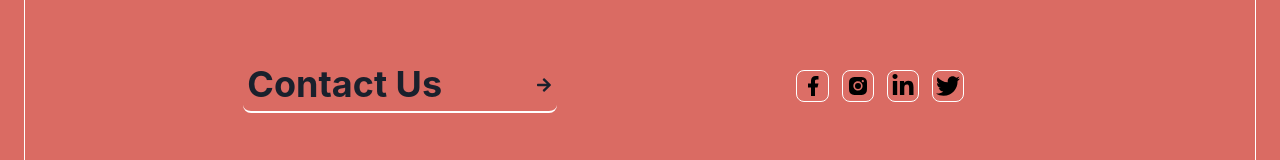
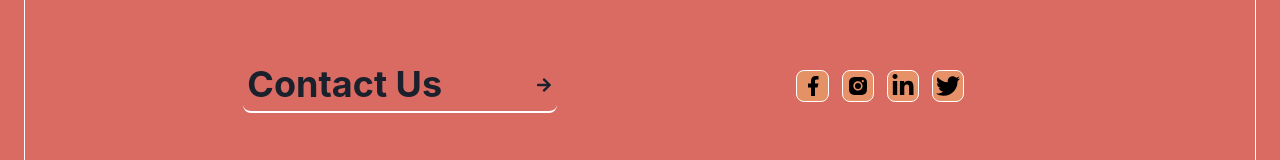
Before and after one commit to mYashavanth/CXO-Branding, a React (Vite) app: page / in a window 1280 px wide. Both pictures are taken after a click on the button 1148 px from the left and 52 px from the top of the page. Shown: the part 491-651 px from the top of the page. Built offline with nearby package versions, Linux system fonts and the light colour scheme; a web font is replaced by a local one.

Commit message:
complete assignment

```diff
--- a/src/Components/Menu.jsx
+++ b/src/Components/Menu.jsx
@@ -159,7 +159,7 @@ export default function Menu() {
               </Center>
               <Center color={"black"} display={"flex"} gap={"0.8em"} p={"0.5em"}>
                 <Box
-                  backgroundColor={"#DC6E66"}
+                  backgroundColor={"#F2B86B80"}
                   p={"0.2em"}
                   border={"1.6px solid white"}
                   borderRadius={"0.5em"}
@@ -167,7 +167,7 @@ export default function Menu() {
                   <RiFacebookFill fontSize={"1.5em"} />
                 </Box>
                 <Box
-                  backgroundColor={"#DC6E66"}
+                  backgroundColor={"#F2B86B80"}
                   p={"0.2em"}
                   border={"1.6px solid white"}
                   borderRadius={"0.5em"}
@@ -175,7 +175,7 @@ export default function Menu() {
                   <BiLogoInstagramAlt fontSize={"1.5em"} />
                 </Box>
                 <Box
-                  backgroundColor={"#DC6E66"}
+                  backgroundColor={"#F2B86B80"}
                   p={"0.2em"}
                   border={"1.6px solid white"}
                   borderRadius={"0.5em"}
@@ -183,7 +183,7 @@ export default function Menu() {
                   <FaLinkedinIn fontSize={"1.5em"} />
                 </Box>
                 <Box
-                  backgroundColor={"#DC6E66"}
+                  backgroundColor={"#F2B86B80"}
                   p={"0.2em"}
                   border={"1.6px solid white"}
                   borderRadius={"0.5em"}
```
